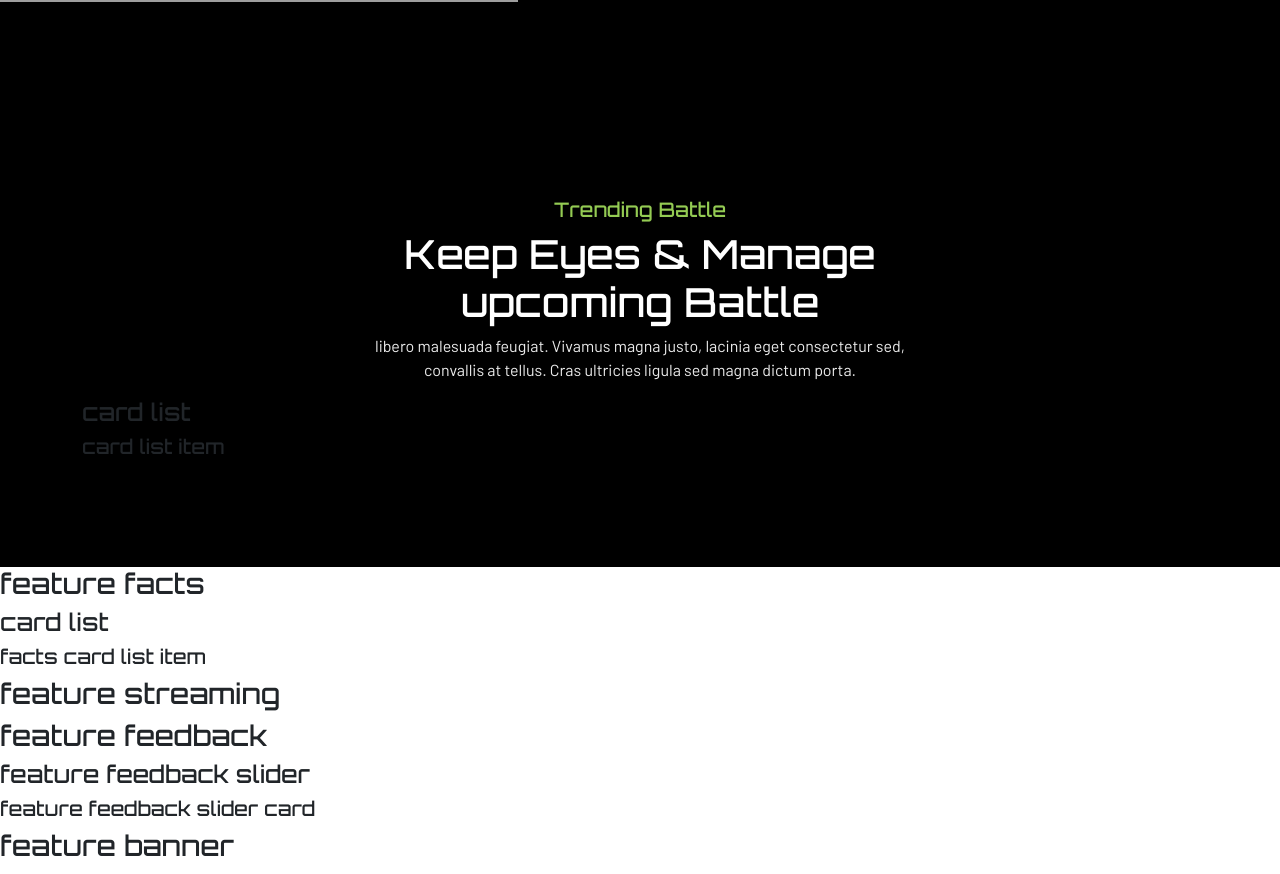
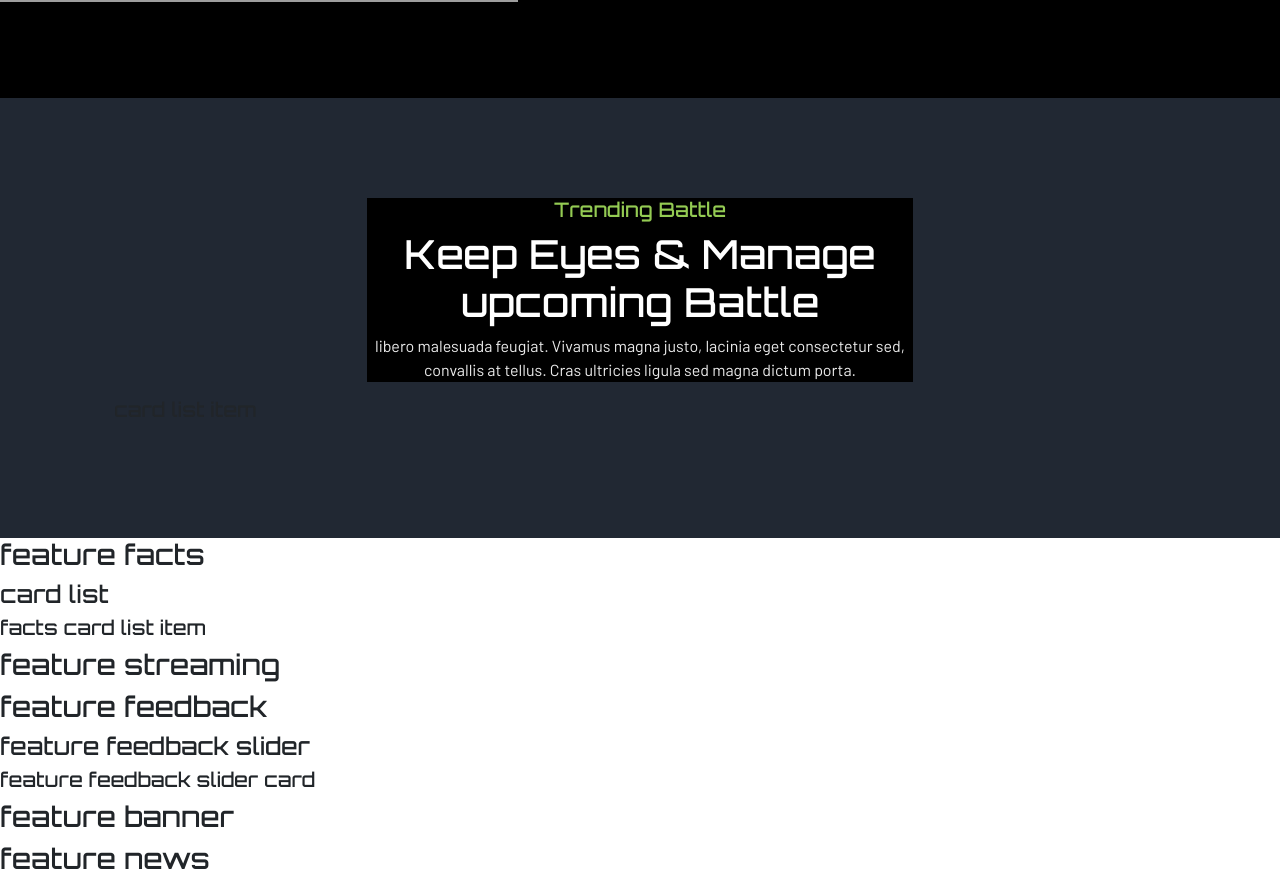
Before and after one commit to orazi-paolo/proj-html-vuejs, a Vue app: page / in a window 1280 px wide. Shown: the part 946-1820 px from the top of the page. Built offline with nearby package versions, Linux system fonts and the light colour scheme; grey boxes are pictures that could not be loaded.

Commit message:
moved on FeatureBattleCardList the import of BattleCardListItem

```diff
--- a/src/components/appMain-feature/AppMainFeatureBattle.vue
+++ b/src/components/appMain-feature/AppMainFeatureBattle.vue
@@ -1,6 +1,5 @@
 <script>
 import AppMainFeatureBattleCardList from './featureBattle/FeatureBattleCardList.vue'
-import AppMainFeatureBattleCardListItem from './featureBattle/BattleCardListItem.vue'
 import BaseSectionTitle from './../baseComponents/BaseSectionTitle.vue'
 export default {
   data() {
@@ -11,7 +10,6 @@ export default {
   components: {
     BaseSectionTitle,
     AppMainFeatureBattleCardList,
-    AppMainFeatureBattleCardListItem,
   }
 }
 </script>
@@ -30,12 +28,14 @@ export default {
         </div>
       </div>
       <AppMainFeatureBattleCardList />
-      <AppMainFeatureBattleCardListItem />
-
     </div>
   </div>
 </template>
 
-<style lang="scss">
+<style lang="scss" scoped>
+
+.background{
+  background-color: #212833;
+}
 
 </style>
--- a/src/components/appMain-feature/featureBattle/FeatureBattleCardList.vue
+++ b/src/components/appMain-feature/featureBattle/FeatureBattleCardList.vue
@@ -1,4 +1,6 @@
 <script>
+import AppMainFeatureBattleCardListItem from './BattleCardListItem.vue'
+
 export default {
   data() {
     return {
@@ -25,14 +27,17 @@ export default {
         },
       ]
     }
+  },
+  components:{
+    AppMainFeatureBattleCardListItem
   }
 }
 </script>
 
 <template>
-  <h4>
-    card list
-  </h4>
+  <ul>
+    <AppMainFeatureBattleCardListItem />
+  </ul>
 </template>
 
 <style scoped>
```
